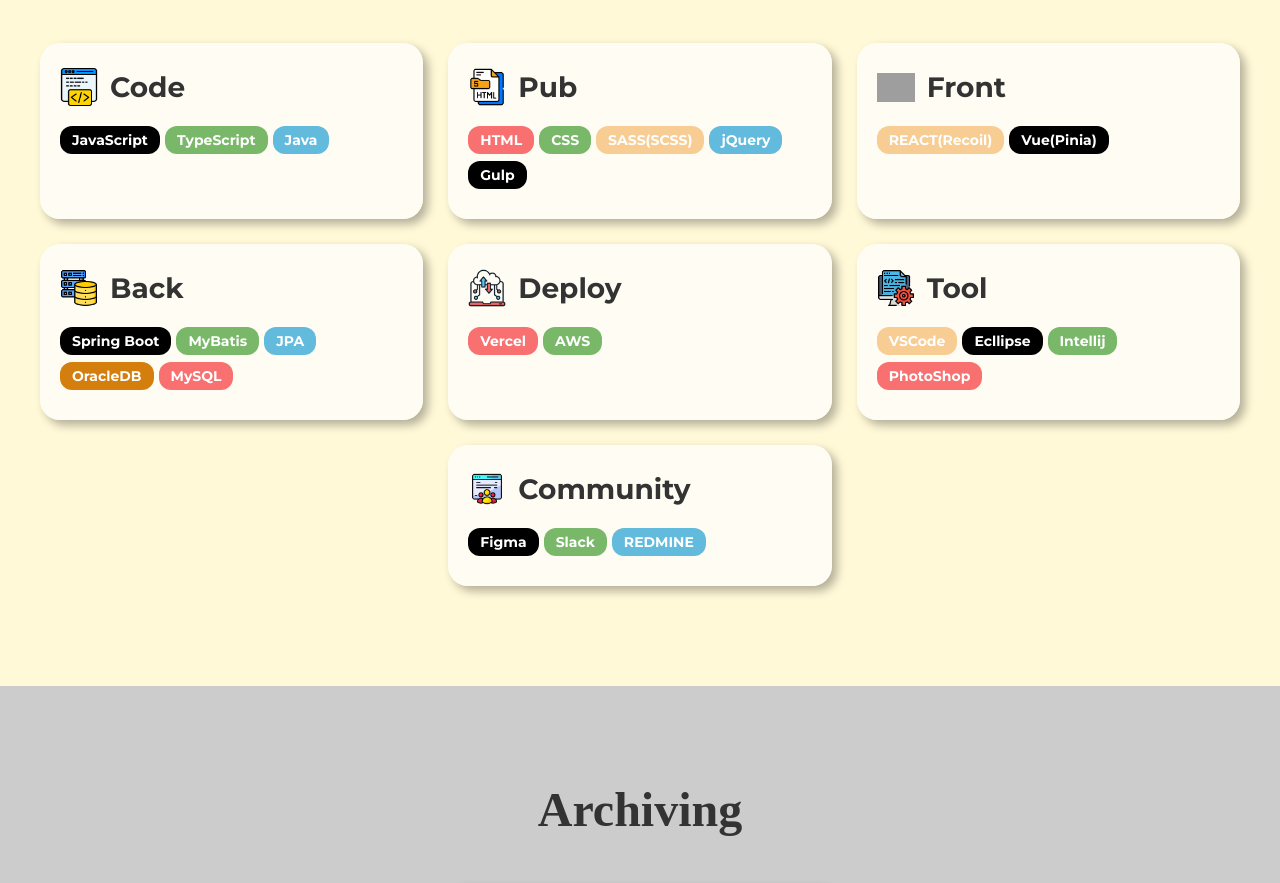
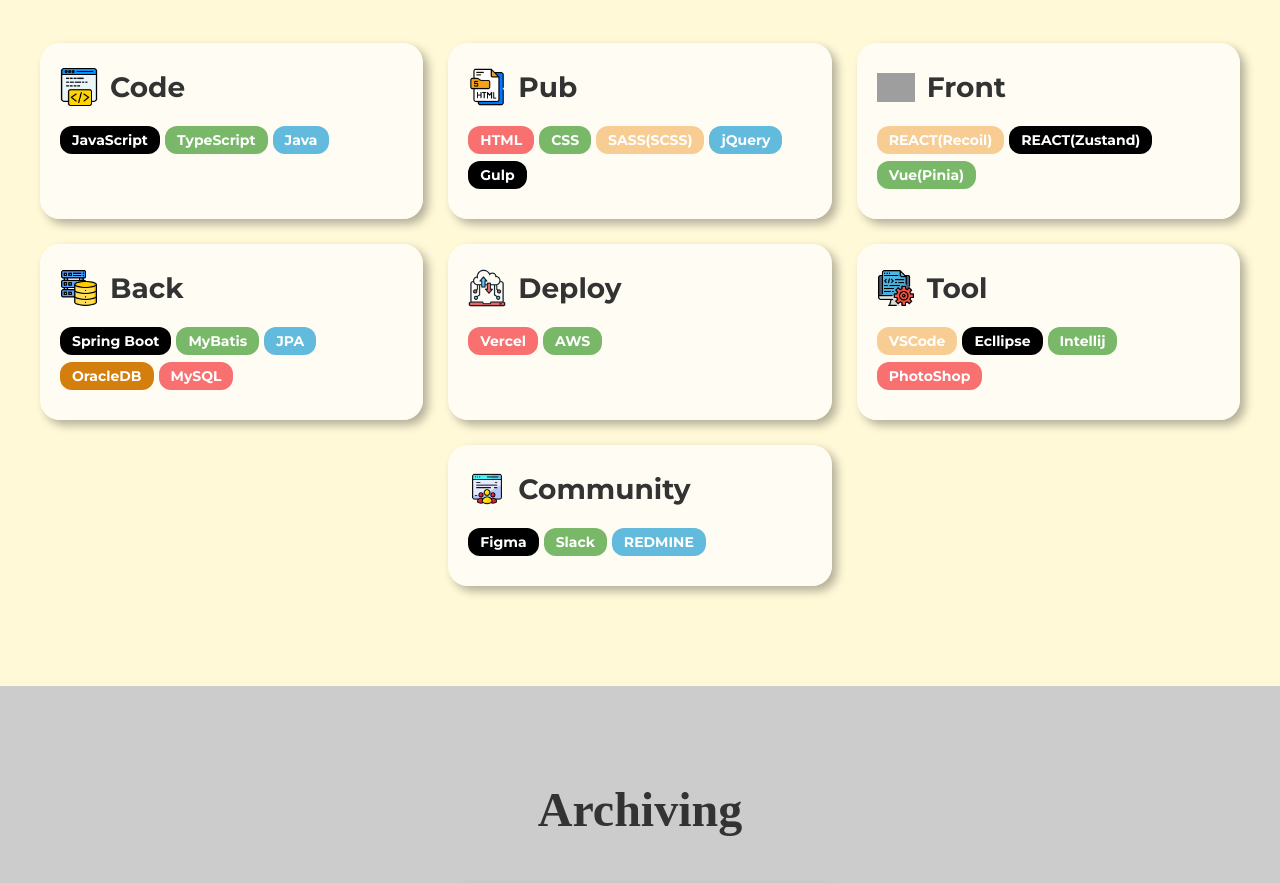
Before and after one commit to KTH8962/KTH-Portfolio, a React (Vite) app: page / in a window 1280 px wide. Shown: the part 1520-2403 px from the top of the page. Built offline with nearby package versions, Linux system fonts and the light colour scheme; grey boxes are pictures that could not be loaded; a web font is replaced by a local one.

Commit message:
텍스트 추가

```diff
--- a/src/components/content/skills/Skills.tsx
+++ b/src/components/content/skills/Skills.tsx
@@ -35,6 +35,7 @@
             <h3 className={`${styles.skills__tit} ${styles.front}`}>Front</h3>
             <div className={styles.skills__info}>
               <span className={styles.skills__info__item}>REACT(Recoil)</span>
+              <span className={styles.skills__info__item}>REACT(Zustand)</span>
               <span className={styles.skills__info__item}>Vue(Pinia)</span>
             </div>
           </li>
```
